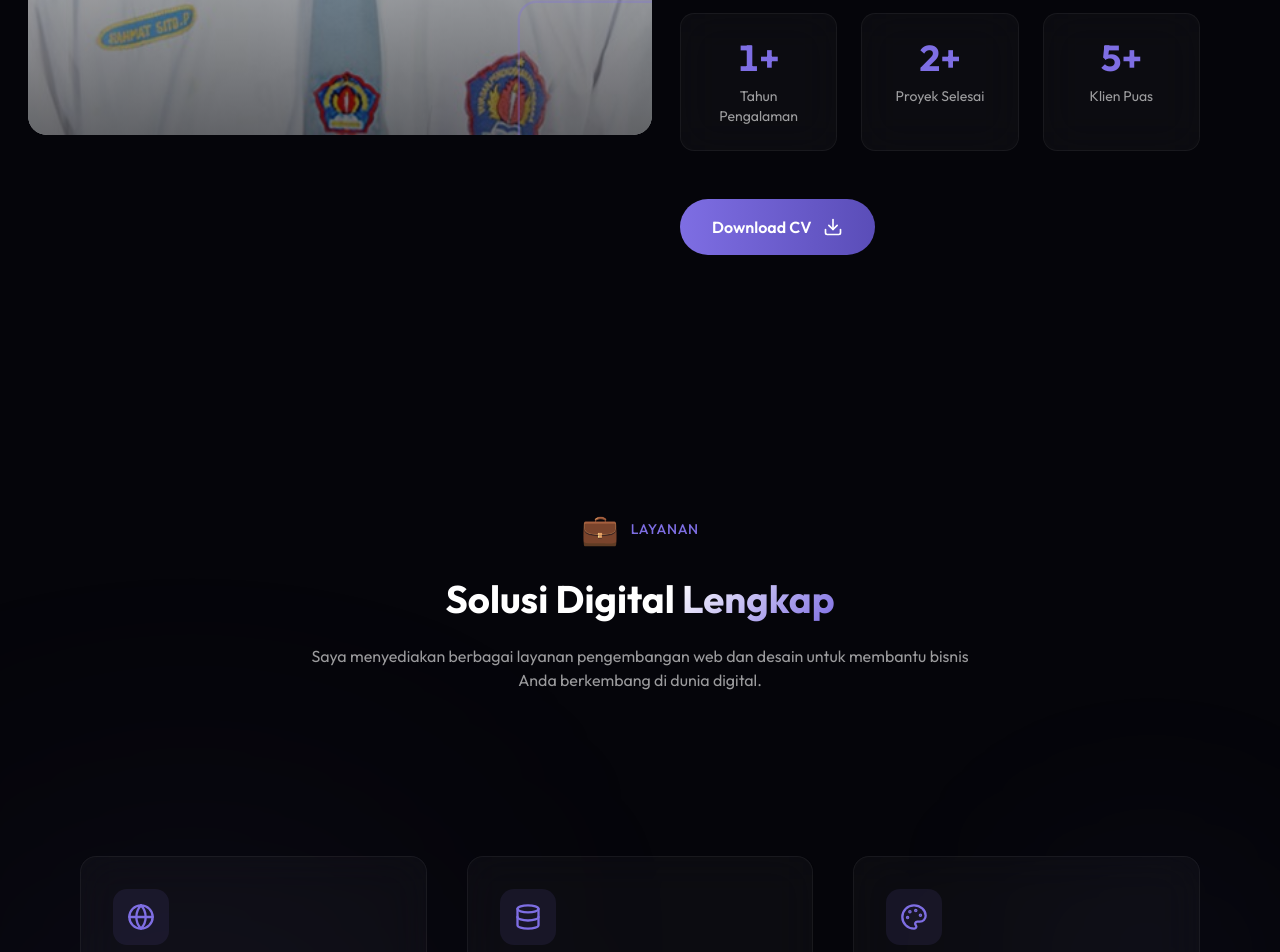
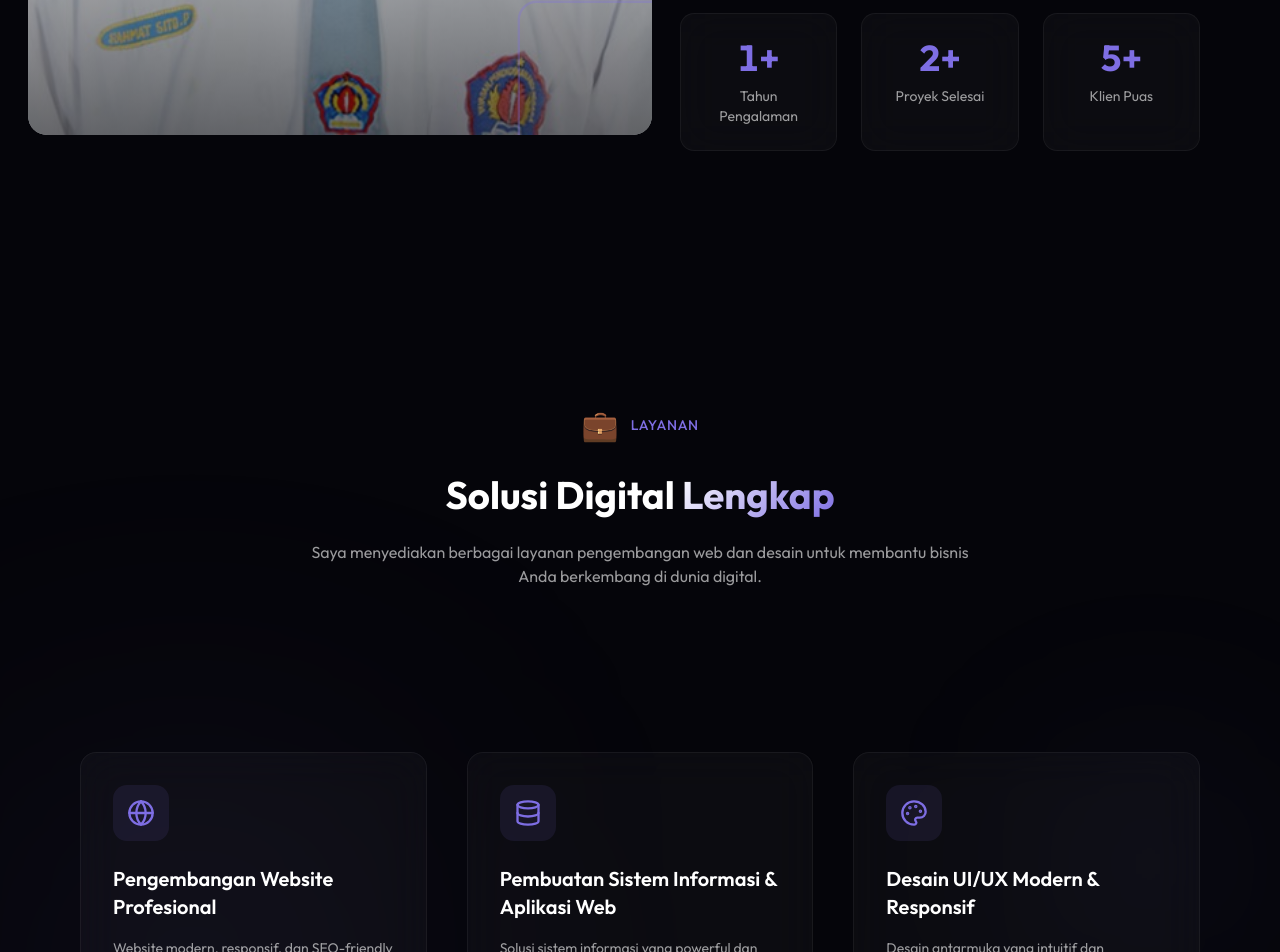
Before and after one commit to Happybite1/app, a React (Vite) app: page / in a window 1280 px wide. Shown: the part 1636-2588 px from the top of the page. Built offline with nearby package versions, Linux system fonts and the light colour scheme.

Commit message:
updated website

```diff
--- a/src/sections/About.tsx
+++ b/src/sections/About.tsx
@@ -1,7 +1,6 @@
 import { useEffect, useRef, useState } from 'react';
 import { gsap } from 'gsap';
 import { ScrollTrigger } from 'gsap/ScrollTrigger';
-import { Download } from 'lucide-react';
 
 gsap.registerPlugin(ScrollTrigger);
 
@@ -204,18 +203,6 @@ export default function About() {
                 </div>
               ))}
             </div>
-
-            {/* Download CV Button */}
-            <div className="content-item mt-12">
-              <a
-                href="/cv.pdf"
-                download
-                className="inline-flex items-center gap-3 px-8 py-4 bg-gradient-to-r from-purple to-purple-dark hover:shadow-glow text-white font-semibold rounded-full transition-all duration-300 hover:scale-105 group"
-              >
-                <span>Download CV</span>
-                <Download className="w-5 h-5 group-hover:translate-y-1 transition-transform" />
-              </a>
-            </div>
           </div>
         </div>
       </div>
```
